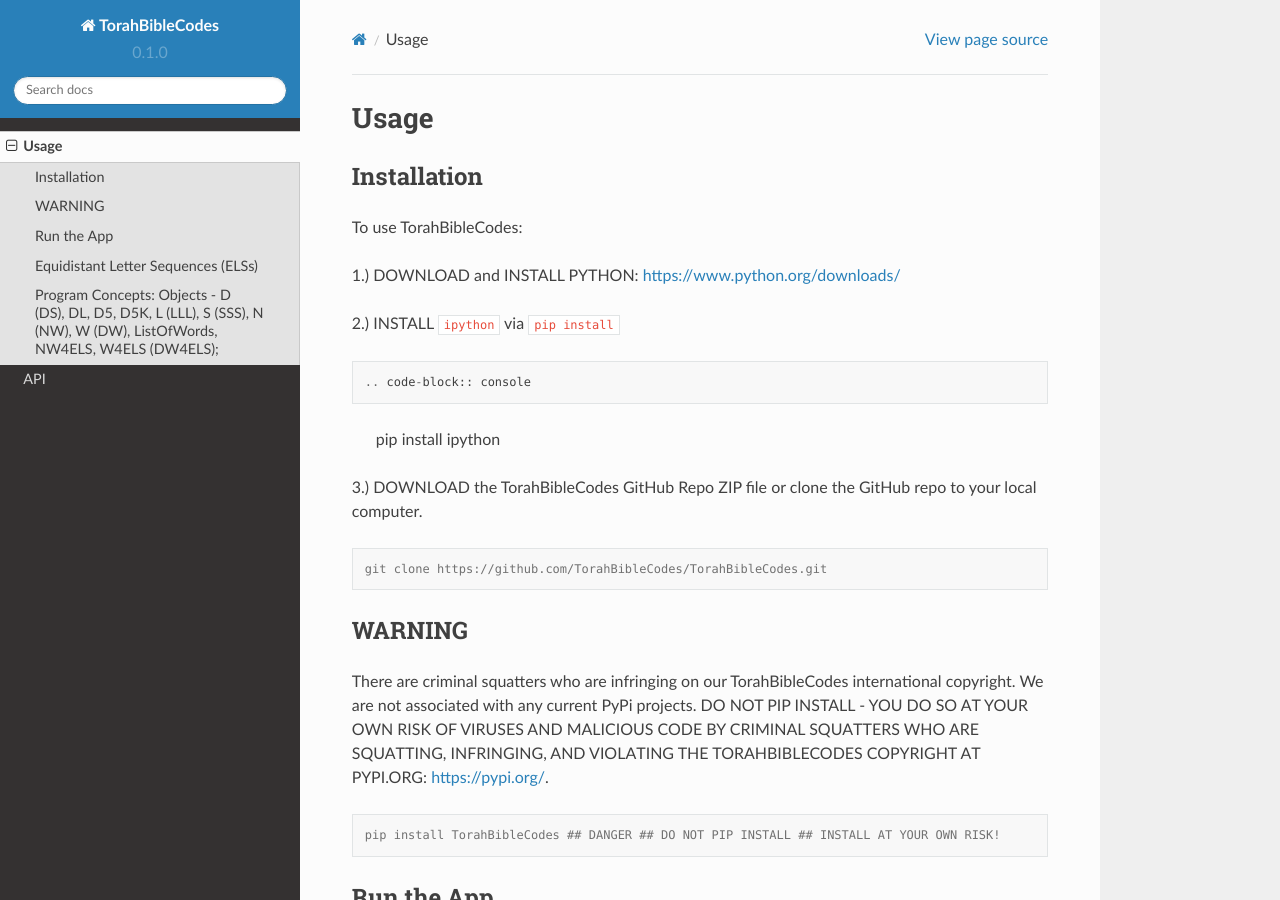
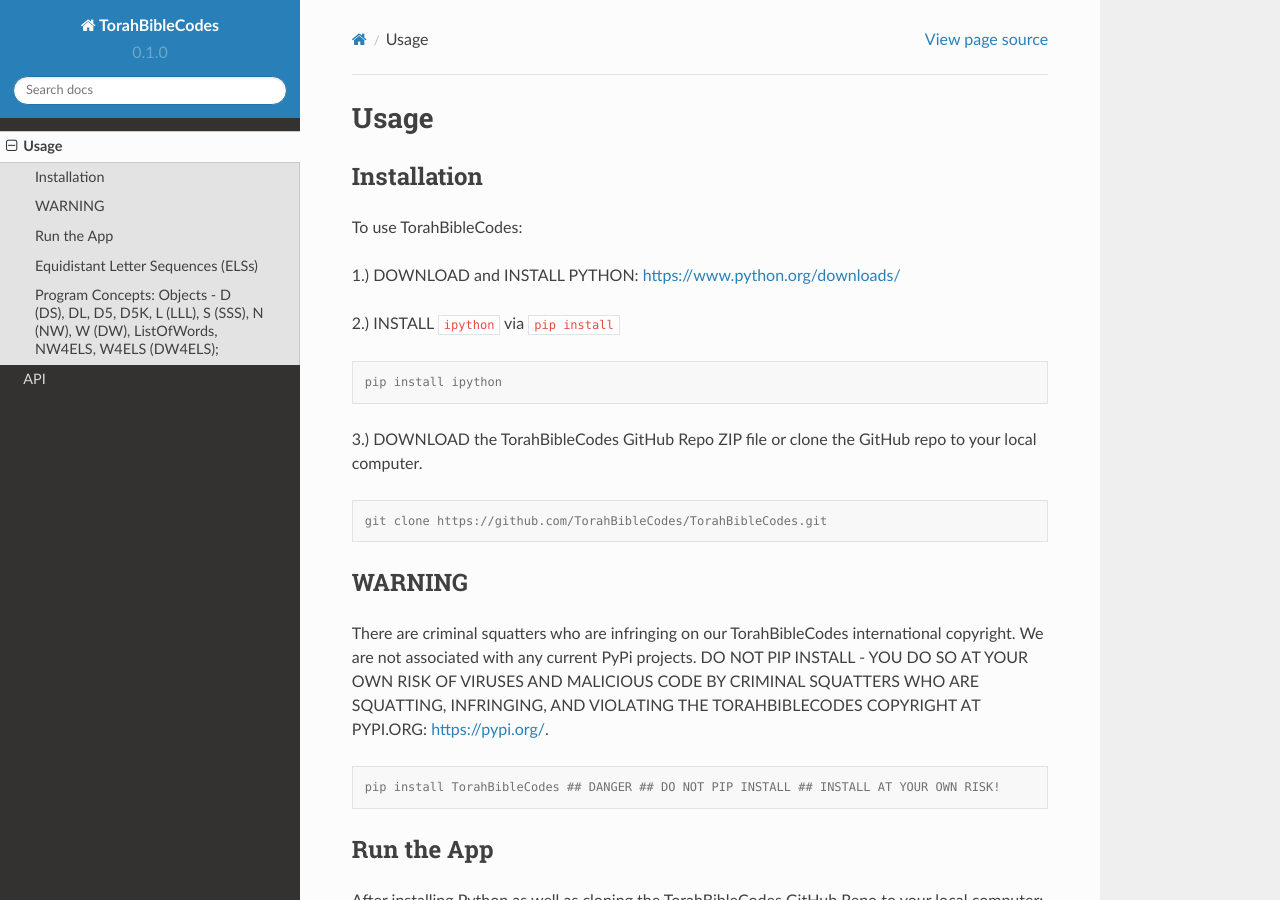
Before and after one commit to TorahBibleCodes/TorahBibleCodes_Sphinx, a Sphinx documentation site: the page built from docs/source/usage.rst, in a window 1280 px wide and 900 px high. Built offline with Sphinx 7.4.7 and the Read the Docs theme 2.0.0, drawn with Linux system fonts in a browser that asks for light colours.

```diff
--- a/docs/source/usage.rst
+++ b/docs/source/usage.rst
@@ -10,7 +10,7 @@ To use TorahBibleCodes:
 
 1.) DOWNLOAD and INSTALL PYTHON: https://www.python.org/downloads/
 
-2.) INSTALL ``ipython`` via ``pip install``  ::
+2.) INSTALL ``ipython`` via ``pip install``
 
 .. code-block:: console
 
```
